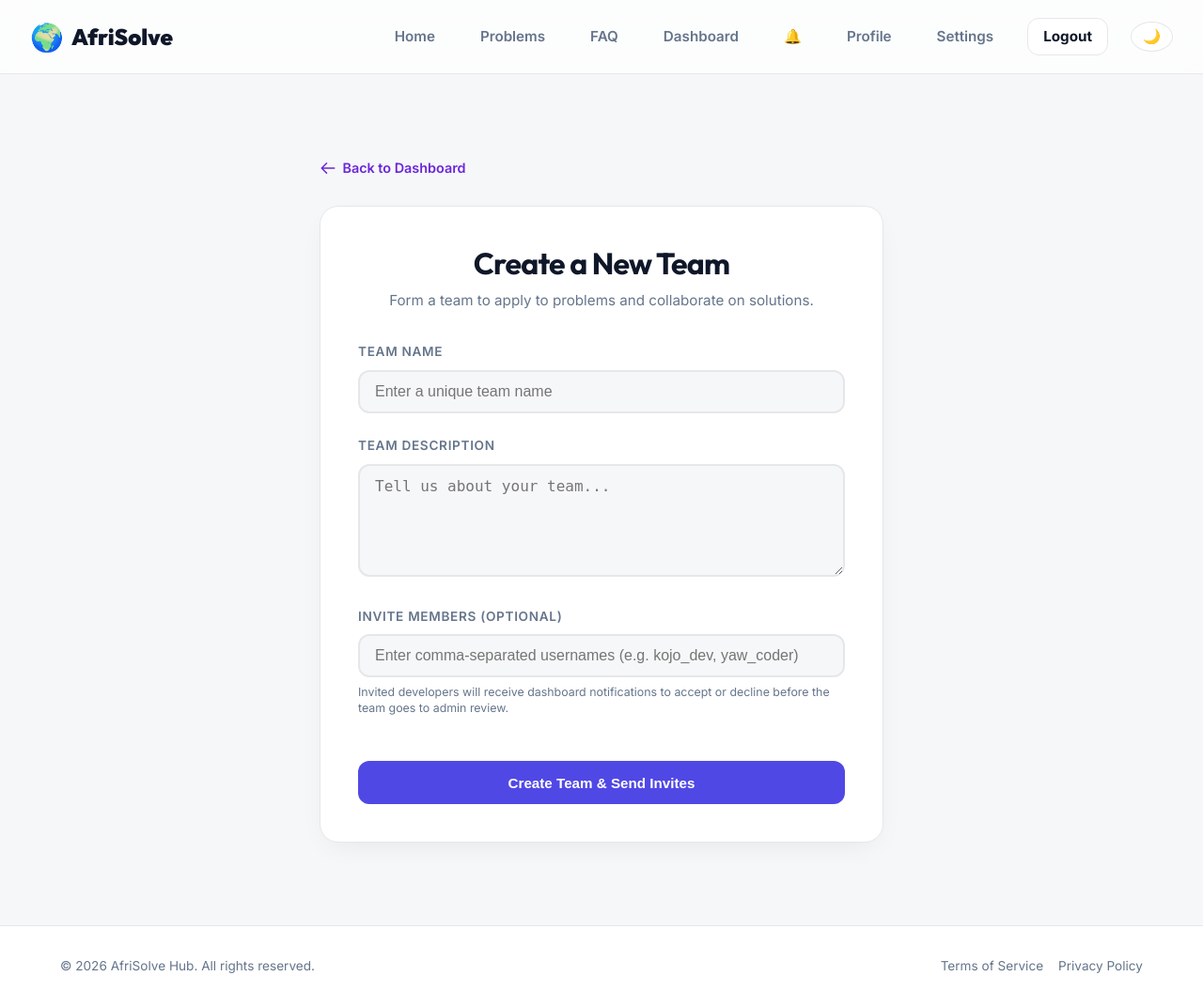
After one commit to nanabaahnyan/AfriSolve, a Django app: page /teams/create/ in a window 1280 px wide. The commit adds this page. Shown: the whole page at 94% size. Run offline with Django 5.2, Linux system fonts and the light colour scheme; the visitor is signed in with stand-in values (Sample User, id 1); data comes from the database, SQL or seed files in the repository; data that the repository does not hold is empty.

Commit message:
Updated the admin page

```diff
--- a/AfriSolve/settings.py
+++ b/AfriSolve/settings.py
@@ -25,7 +25,7 @@ SECRET_KEY = "django-insecure-jaqq(x++zadcot%#5@tnpl9vxzh3(7r*az(kj@jy23ow2u4wc!
 # SECURITY WARNING: don't run with debug turned on in production!
 DEBUG = True
 
-ALLOWED_HOSTS = []
+ALLOWED_HOSTS = ['testserver', 'localhost', '127.0.0.1']
 
 
 # Application definition
--- a/AfriSolve/urls.py
+++ b/AfriSolve/urls.py
@@ -44,6 +44,7 @@ urlpatterns = [
     path("problems/", include("problems.template_urls")),
     path("teams/", include("teams.template_urls")),
     path("users/", include("users.template_urls")),
+    path("notifications/", include("notifications.template_urls")),
 
     # REST API Routes (Used by AJAX components)
     path("api/users/", include("users.urls")),
--- a/notifications/views.py
+++ b/notifications/views.py
@@ -31,3 +31,21 @@ class NotificationDetailView(generics.RetrieveUpdateDestroyAPIView):
         if not self.request.user.is_staff:
             raise PermissionDenied("Only admins can delete notifications.")
         instance.delete()
+
+
+# ==========================================
+# Native Django Template / SSR Frontend Views
+# ==========================================
+from django.shortcuts import render
+from django.contrib.auth.decorators import login_required
+
+@login_required
+def notification_list_view(request):
+    notifications = Notification.objects.filter(user=request.user).order_by('-created_at')
+
+    # Mark all as read when user visits this page
+    Notification.objects.filter(user=request.user, is_read=False).update(is_read=True)
+
+    return render(request, 'notifications/list.html', {
+        'notifications': notifications
+    })
--- /dev/null
+++ b/teams/forms.py
@@ -0,0 +1,21 @@
+from django import forms
+from .models import Team
+
+class TeamForm(forms.ModelForm):
+    member_usernames = forms.CharField(
+        required=False,
+        label="Invite Members by Username",
+        widget=forms.TextInput(attrs={
+            'class': 'form-control',
+            'placeholder': 'Enter comma-separated usernames (e.g. kojo_dev, yaw_coder)'
+        }),
+        help_text="Invited developers will receive dashboard notifications to accept or decline before the team goes to admin review."
+    )
+
+    class Meta:
+        model = Team
+        fields = ['name', 'description']
+        widgets = {
+            'name': forms.TextInput(attrs={'class': 'form-control', 'placeholder': 'Enter a unique team name'}),
+            'description': forms.Textarea(attrs={'class': 'form-control', 'rows': 4, 'placeholder': 'Tell us about your team...'}),
+        }
--- a/teams/template_urls.py
+++ b/teams/template_urls.py
@@ -1,8 +1,9 @@
 from django.urls import path
-from .views import team_detail_view
+from .views import team_detail_view, team_create_view
 
 app_name = 'teams'
 
 urlpatterns = [
+    path('create/', team_create_view, name='create'),
     path('<int:pk>/', team_detail_view, name='detail'),
 ]
--- a/teams/views.py
+++ b/teams/views.py
@@ -276,8 +276,98 @@ class PendingTeamsView(generics.ListAPIView):
 # ──────────────────────────────────────────────
 # Template (SSR) Views
 # ──────────────────────────────────────────────
-from django.shortcuts import render, get_object_or_404
+from django.shortcuts import render, get_object_or_404, redirect
 from django.contrib.auth.decorators import login_required
+from django.contrib import messages
+from .forms import TeamForm
+
+
+@login_required
+def team_create_view(request):
+    user = request.user
+    if user.role != 'developer' and not user.is_staff:
+        messages.error(request, "Only developers can create teams.")
+        return redirect("dashboard")
+
+    if user_in_active_team(user):
+        messages.error(request, "You are already in an active team.")
+        return redirect("dashboard")
+
+    # Check if user already has a pending/draft team they lead
+    existing = Team.objects.filter(leader=user, status__in=['draft', 'pending_admin']).first()
+    if existing:
+        messages.error(request, f"You already have a pending team '{existing.name}'. Wait for it to be resolved before creating another.")
+        return redirect("dashboard")
+
+    if request.method == "POST":
+        form = TeamForm(request.POST)
+        if form.is_valid():
+            # Process member usernames
+            raw_usernames = form.cleaned_data.get("member_usernames", "")
+            member_usernames = [u.strip() for u in raw_usernames.split(",") if u.strip()]
+
+            # Remove self
+            member_usernames = [u for u in member_usernames if u != user.username]
+
+            # Validate members
+            members = []
+            has_error = False
+            for username in member_usernames:
+                try:
+                    member = CustomUser.objects.get(username=username, role='developer')
+                except CustomUser.DoesNotExist:
+                    messages.error(request, f"Developer '{username}' not found. Only registered developers can join teams.")
+                    has_error = True
+                    break
+
+                if user_in_active_team(member):
+                    messages.error(request, f"'{username}' is already in an active team.")
+                    has_error = True
+                    break
+
+                pending_invite = TeamInvitation.objects.filter(invitee=member, status='pending').first()
+                if pending_invite:
+                    messages.error(request, f"'{username}' already has a pending invitation for team '{pending_invite.team.name}'.")
+                    has_error = True
+                    break
+
+                members.append(member)
+
+            if not has_error:
+                # Create the team
+                team = form.save(commit=False)
+                team.leader = user
+                team.status = 'draft'
+                team.save()
+
+                # Create invitations
+                for member in members:
+                    TeamInvitation.objects.create(team=team, invitee=member)
+                    Notification.objects.create(
+                        user=member,
+                        message=f"🤝 {user.username} has invited you to join the team '{team.name}'. Go to your dashboard to accept or decline."
+                    )
+
+                if not members:
+                    team.status = 'pending_admin'
+                    team.save()
+                    TeamMembership.objects.create(team=team, developer=user, role='Team Lead')
+
+                    # Notify admin
+                    for admin in CustomUser.objects.filter(role='admin'):
+                        Notification.objects.create(
+                            user=admin,
+                            message=f"📋 A new solo team '{team.name}' by {user.username} is awaiting approval."
+                        )
+                    messages.success(request, f"Team '{team.name}' created and sent to admin for approval.")
+                else:
+                    messages.success(request, f"Team '{team.name}' created and invitations sent to proposed members.")
+
+                return redirect("dashboard")
+    else:
+        form = TeamForm()
+
+    return render(request, "teams/create.html", {"form": form})
 
 
 @login_required
--- a/templates/base.html
+++ b/templates/base.html
@@ -40,7 +40,7 @@
 
                         <!-- Notifications Badge -->
                         <li>
-                            <a href="{% url 'settings' %}#notifications" class="nav-link" style="position: relative; display: flex; align-items: center;">
+                            <a href="{% url 'notifications:list' %}" class="nav-link" style="position: relative; display: flex; align-items: center;">
                                 🔔
                                 <span id="notification-badge" class="badge-completed" style="position: absolute; top: -5px; right: -5px; padding: 0.15rem 0.35rem; font-size: 0.65rem; border-radius: 50%; display: none;">0</span>
                             </a>
--- /dev/null
+++ b/templates/teams/create.html
@@ -0,0 +1,59 @@
+{% extends 'base.html' %}
+
+{% block title %}Create Team - AfriSolve Hub{% endblock %}
+
+{% block content %}
+<div style="max-width: 600px; margin: 3rem auto;">
+    <!-- Back Button -->
+    <div style="margin-bottom: 1.5rem;">
+        <a href="{% url 'dashboard' %}" style="display: inline-flex; align-items: center; gap: 0.4rem; color: var(--accent); font-weight: 600; text-decoration: none; font-size: 0.9rem;">
+            <svg width="18" height="18" fill="none" viewBox="0 0 24 24" stroke="currentColor">
+                <path stroke-linecap="round" stroke-linejoin="round" stroke-width="2" d="M10 19l-7-7m0 0l7-7m-7 7h18"/>
+            </svg>
+            Back to Dashboard
+        </a>
+    </div>
+
+    <div class="card animate-fade" style="padding: 2.5rem;">
+        <div style="text-align: center; margin-bottom: 2rem;">
+            <h1 style="font-size: 2rem; margin-bottom: 0.5rem; color: var(--text);">Create a New Team</h1>
+            <p style="color: var(--text-muted); font-size: 0.95rem;">Form a team to apply to problems and collaborate on solutions.</p>
+        </div>
+
+        <form method="POST">
+            {% csrf_token %}
+
+            <div class="form-group">
+                <label for="id_name" class="form-label">Team Name</label>
+                {{ form.name }}
+                {% if form.name.errors %}
+                    <span style="color: var(--danger); font-size: 0.8rem;">{{ form.name.errors.0 }}</span>
+                {% endif %}
+            </div>
+
+            <div class="form-group">
+                <label for="id_description" class="form-label">Team Description</label>
+                {{ form.description }}
+                {% if form.description.errors %}
+                    <span style="color: var(--danger); font-size: 0.8rem;">{{ form.description.errors.0 }}</span>
+                {% endif %}
+            </div>
+
+            <div class="form-group">
+                <label for="id_member_usernames" class="form-label">Invite Members (Optional)</label>
+                {{ form.member_usernames }}
+                <small style="display: block; color: var(--text-muted); font-size: 0.775rem; margin-top: 0.4rem; line-height: 1.4;">
+                    {{ form.member_usernames.help_text }}
+                </small>
+                {% if form.member_usernames.errors %}
+                    <span style="color: var(--danger); font-size: 0.8rem;">{{ form.member_usernames.errors.0 }}</span>
+                {% endif %}
+            </div>
+
+            <button type="submit" class="btn btn-primary" style="width: 100%; font-weight: bold; padding: 0.9rem; margin-top: 1.5rem;">
+                Create Team & Send Invites
+            </button>
+        </form>
+    </div>
+</div>
+{% endblock %}
```
Also changed, not shown: notifications/template_urls.py (added, +8 -0 lines), templates/notifications/list.html (added, +53 -0 lines), templates/problems/chat.html (+6 -6 lines).
